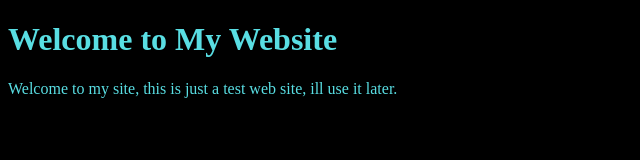
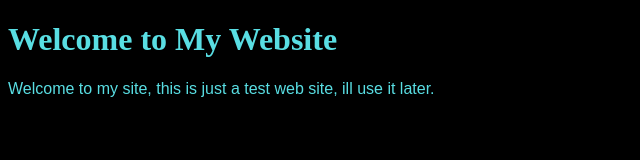
Before and after one commit to ann-dvlpr/ann-dvlpr.github.io, a plain HTML site: page index.html in a window 1280 px wide. Shown: the whole page, without its empty margins (0-640 px from the left). Drawn offline with Linux system fonts and the light colour scheme.

Commit message:
Update index.html (font update, attempt 1)

```diff
--- a/index.html
+++ b/index.html
@@ -10,7 +10,7 @@
   <body>
     <main>
         <h1><font color="#59dee3"> Welcome to My Website </font></h1>
-        <p><font color="#59dee3"> Welcome to my site, this is just a test web site, ill use it later. </font></p>
+        <p><font color="#59dee3"><p style="font-family: Arial"> Welcome to my site, this is just a test web site, ill use it later. </font></p>
     </main>
   </body>
 </html>
```
